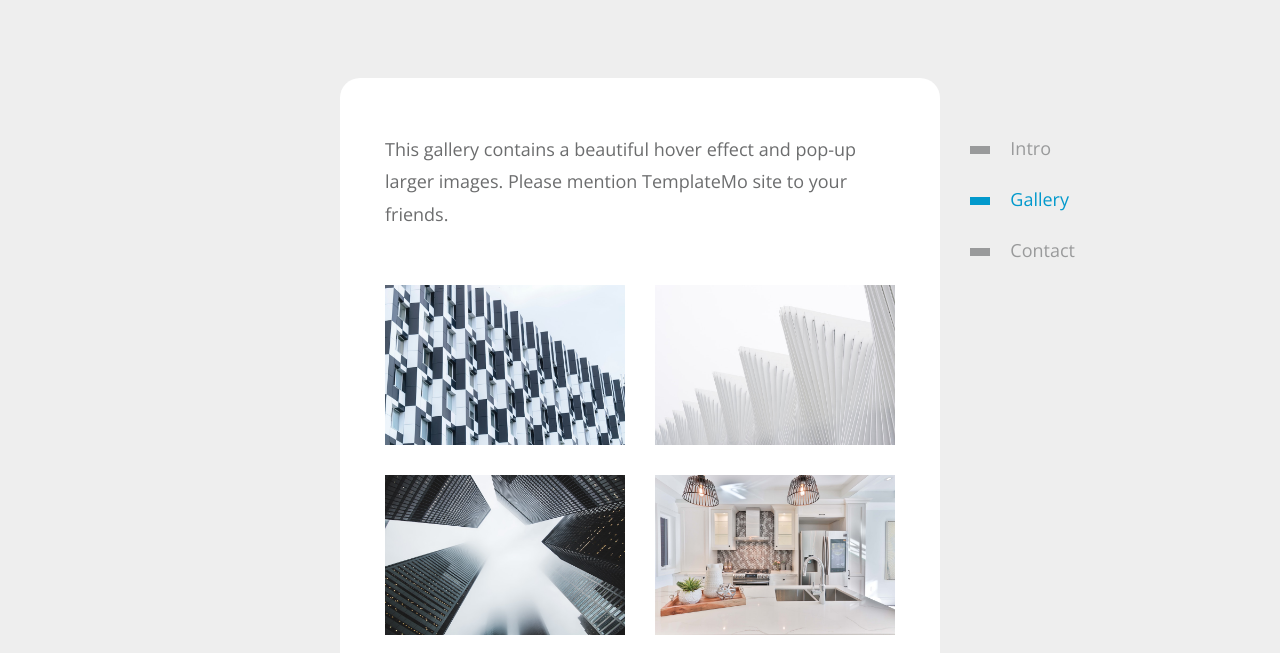
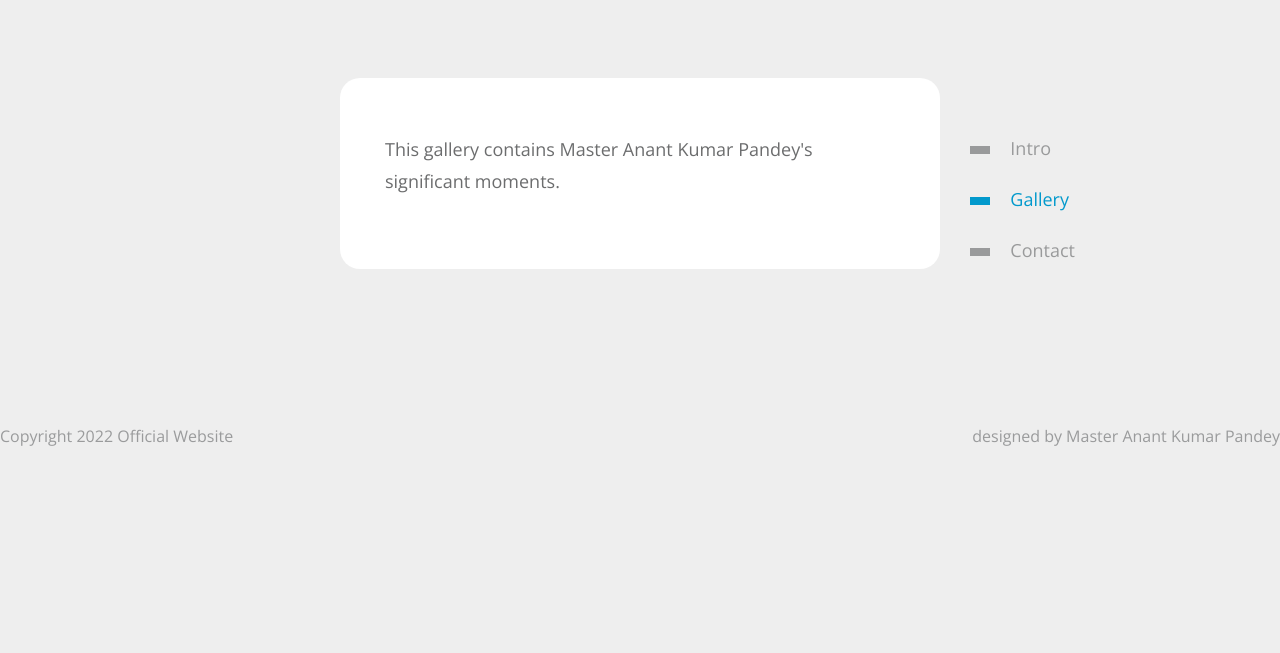
Before and after one commit to anantkpandey/masterakp.github.io, a plain HTML site: page gallery.html in a window 1280 px wide. Shown: the part 147-800 px from the top of the page. Drawn offline with nearby package versions, Linux system fonts and the light colour scheme.

Commit message:
Update gallery.html

```diff
--- a/gallery.html
+++ b/gallery.html
@@ -36,10 +36,9 @@
       <div class="tm-content-container">
         <div class="tm-content tm-content-2">
           <p>
-            This gallery contains a beautiful hover effect and pop-up larger
-            images. Please mention TemplateMo site to your friends.
+            This gallery contains Master Anant Kumar Pandey's significant moments.
           </p>
-          <div class="container-fluid">
+          <!--<div class="container-fluid">
             <div class="row tm-gallery" id="tmGallery">
               <div class="col-sm-6 tm-gallery-item">
                 <figure class="effect-bubba">
@@ -101,7 +100,7 @@
                   </figcaption>
                 </figure>
               </div>
-            </div>
+            </div>-->
           </div>
         </div>
       </div>
```
